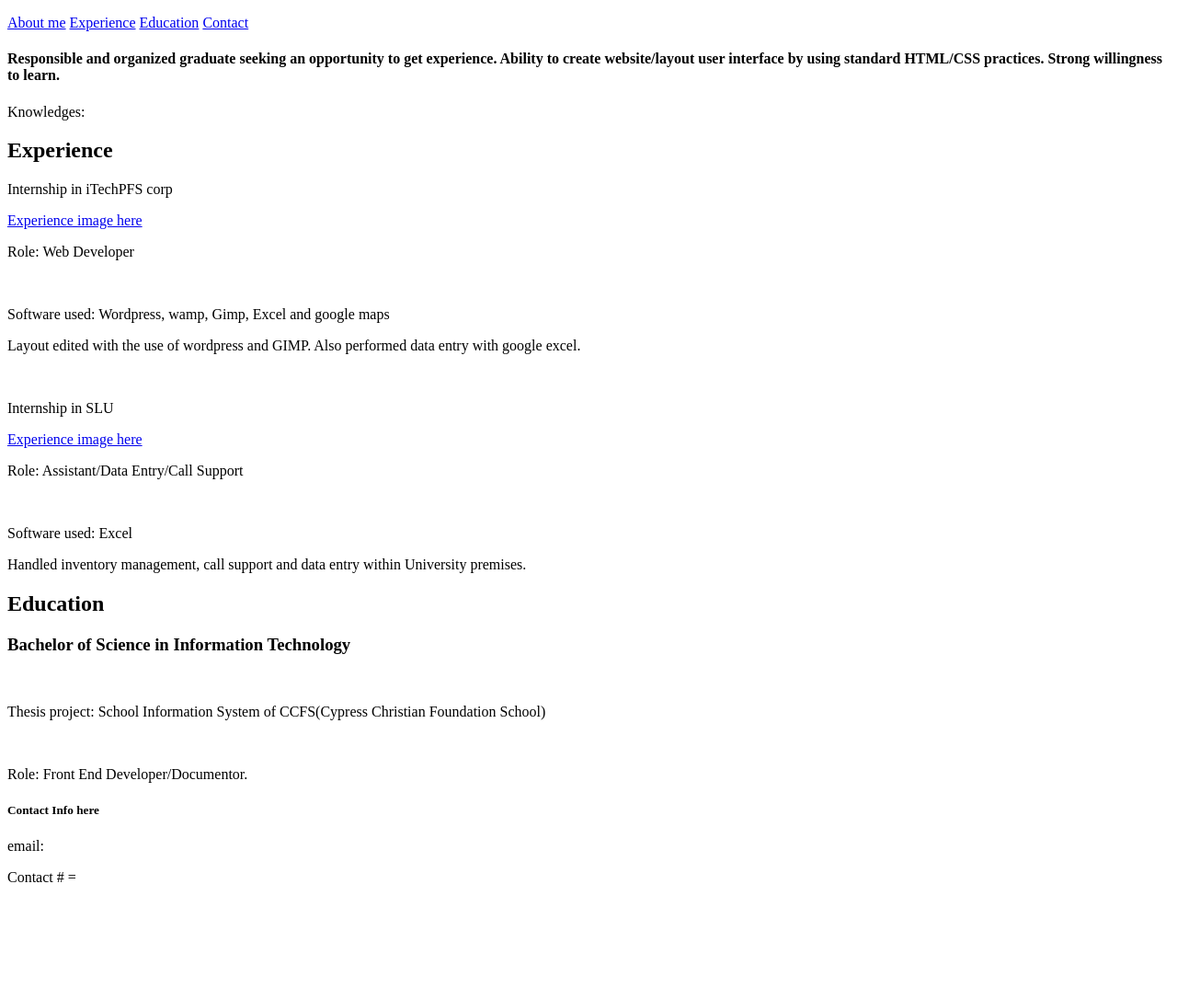
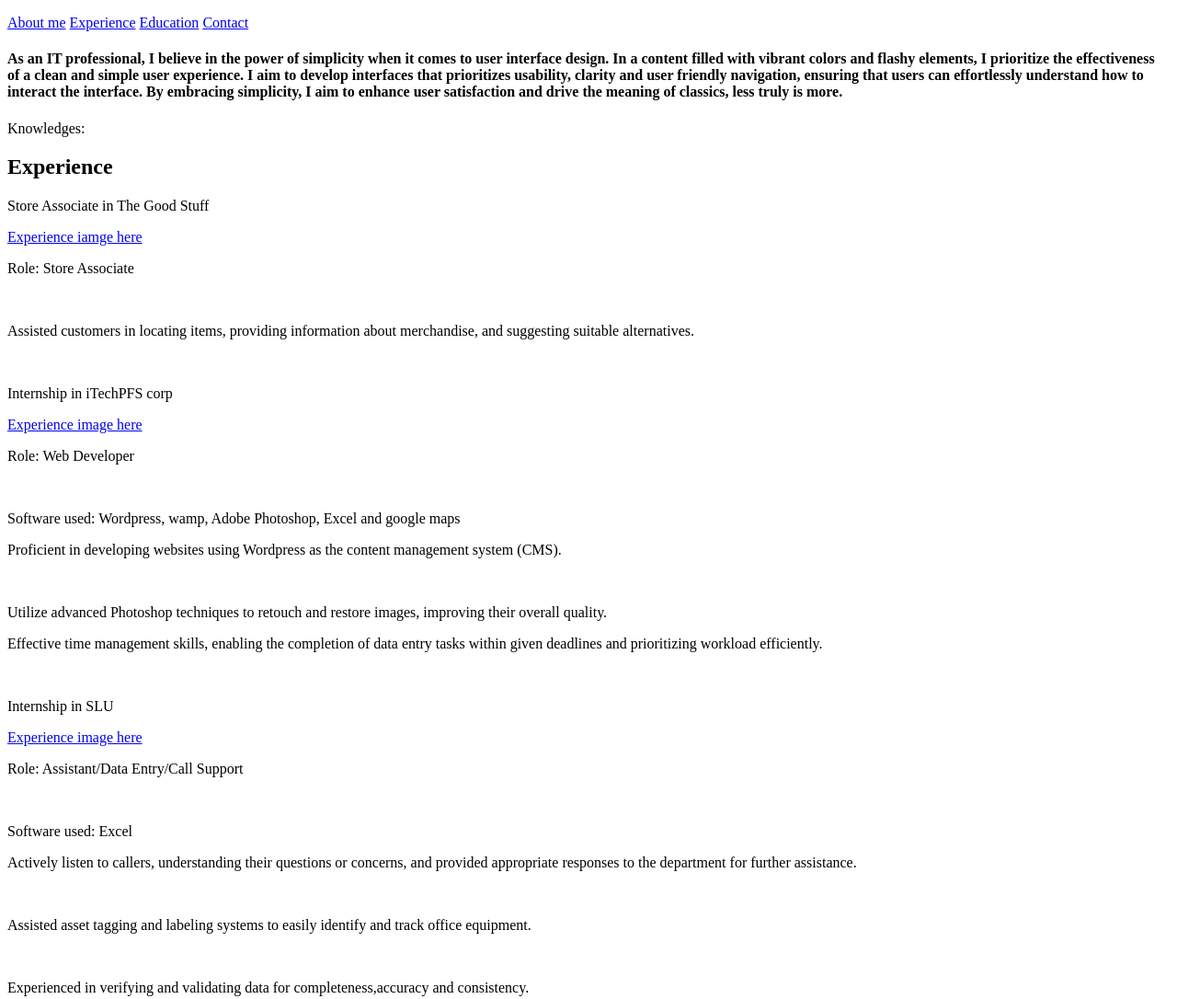
Before and after one commit to Kulemlem/github-portfolio, a plain HTML site: page index.html in a window 1280 px wide. Shown: the top 1086 px of the page at 92% size. Before the commit the page ends 979 px from the top, so only its background shows below. Drawn offline with Linux system fonts and the light colour scheme.

Commit message:
clarified html user content

```diff
--- a/index.html
+++ b/index.html
@@ -2,7 +2,7 @@
 <html lang ="en">
    <head>
       <meta charset="UTF-8">
-      <title>Lemuel's Portfolio</title>
+      <title>Lemuel's Web Portfolio</title>
    </head>
    <body>
    	<!--Hover effect, Sticky navigation soon to be added-->
@@ -21,28 +21,42 @@
    	<!--Images and more to be added here-->
 	<section id="Aboutme">
 		<a href=""></a>
-		<h4>Responsible and organized graduate seeking an opportunity to get
-	experience. Ability to create website/layout user interface by using
-	standard HTML/CSS practices. Strong willingness to
-	learn.</h4>
+		<h4>As an IT professional, I believe in the power of simplicity when it comes to user interface design. In a content filled with vibrant colors and flashy elements, I prioritize the effectiveness of a clean and simple user experience. I aim to develop interfaces that prioritizes usability, clarity and user friendly navigation, ensuring that users can effortlessly understand how to interact the interface. By embracing simplicity, I aim to enhance user satisfaction and drive the meaning of classics, less truly is more.</h4>
 	<p>Knowledges:<a href="software knowledge images here"></a>
 		<br>
 	</section>
    	<!--Brief info about experiences that shows page by page pictures and text as a proof-->
 	<section id="Experience">
 		<h2>Experience</h2>
+		<p>Store Associate in The Good Stuff</p>
+		<a href="#">Experience iamge here</a>
+		<p>Role: Store Associate</p>
+		<br>
+		<p>Assisted customers in locating items, providing information about merchandise, and suggesting
+		suitable alternatives.</p>
+		<br>
 		<p>Internship in iTechPFS corp</p>
 		<a href="#">Experience image here</a>
 		<p>Role: Web Developer</p><br>
-		<p>Software used: Wordpress, wamp, Gimp, Excel and google maps</p>
-		<p>Layout edited with the use of wordpress and GIMP. Also performed data entry with google excel.</p>
+		<p>Software used: Wordpress, wamp, Adobe Photoshop, Excel and google maps</p>
+		<p>Proficient in developing websites using Wordpress as the content management system (CMS).</p>
+		<br>
+		<p>Utilize advanced Photoshop techniques to retouch and restore images, improving their overall quality.</p>
+		<p>Effective time management skills, enabling the completion of data entry tasks within given
+			deadlines and prioritizing workload efficiently.</p>
 		<br>
 		<p>Internship in SLU</p>
 		<a href="#">Experience image here</a>
 		<p>Role: Assistant/Data Entry/Call Support</p><br>
 		<p>Software used: Excel</p>
-		<!--thinking of adding inventory management as an experience inclusion-->
-		<p>Handled inventory management, call support and data entry within University premises.</p>
+		<p>Actively listen to callers, understanding their questions or concerns, and provided appropriate
+		responses to the department for further assistance.</p>
+		<br>
+		<p>Assisted asset tagging and labeling systems to easily identify and track office equipment.</p>
+		<br>
+		<p>Experienced in verifying and validating data for completeness,accuracy and consistency.</p>
+		<br>
+
 	</section>
    	<!--Education Information-->
 	<section id="Education">
```
